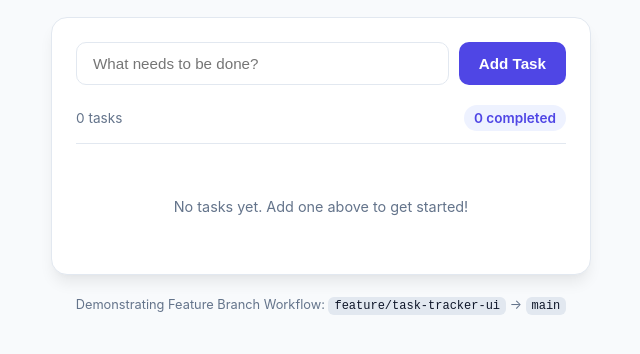
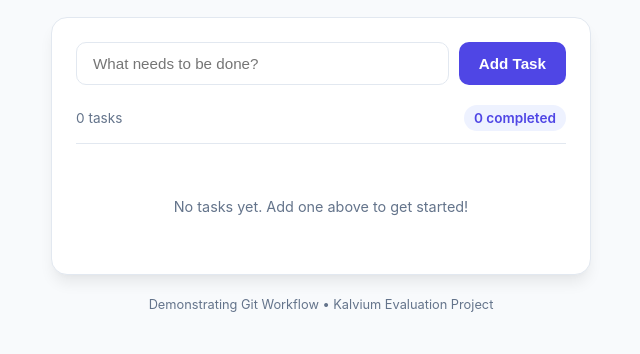
Before and after one commit to kasyapreji-kalvium/minitask, a plain HTML site: page index.html in a window 1280 px wide. Shown: the part 118-472 px from the top of the page, without its empty margins (319-959 px from the left). Drawn offline with Linux system fonts and the light colour scheme.

Commit message:
docs: add Git workflow documentation and Kalvium architecture specs

```diff
--- a/index.html
+++ b/index.html
@@ -43,7 +43,7 @@
     </main>
 
     <footer class="app-footer">
-      <p>Demonstrating Feature Branch Workflow: <code>feature/task-tracker-ui</code> &rarr; <code>main</code></p>
+      <p>Demonstrating Git Workflow &bull; Kalvium Evaluation Project</p>
     </footer>
   </div>
 
```
Also changed, not shown: 4 other files.
